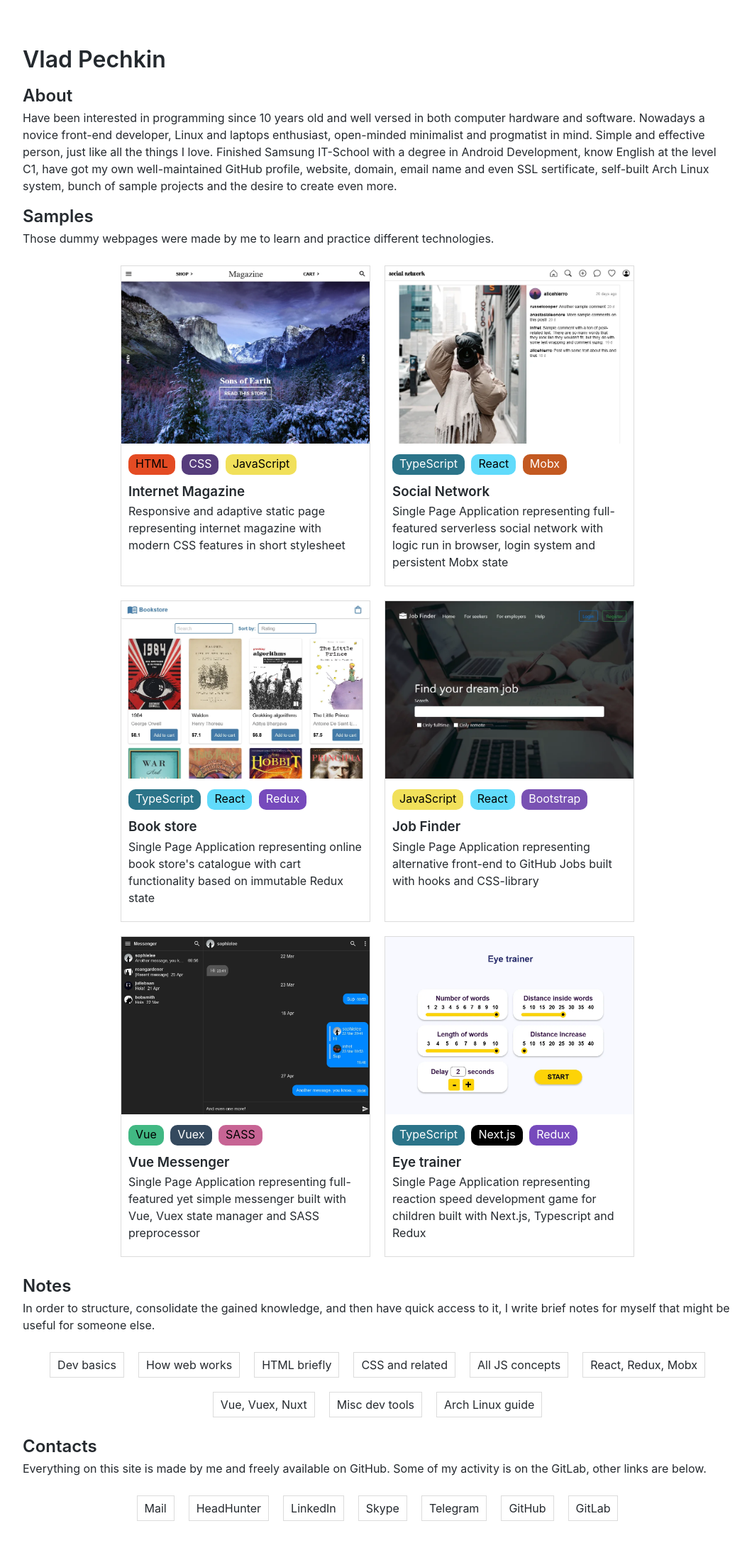
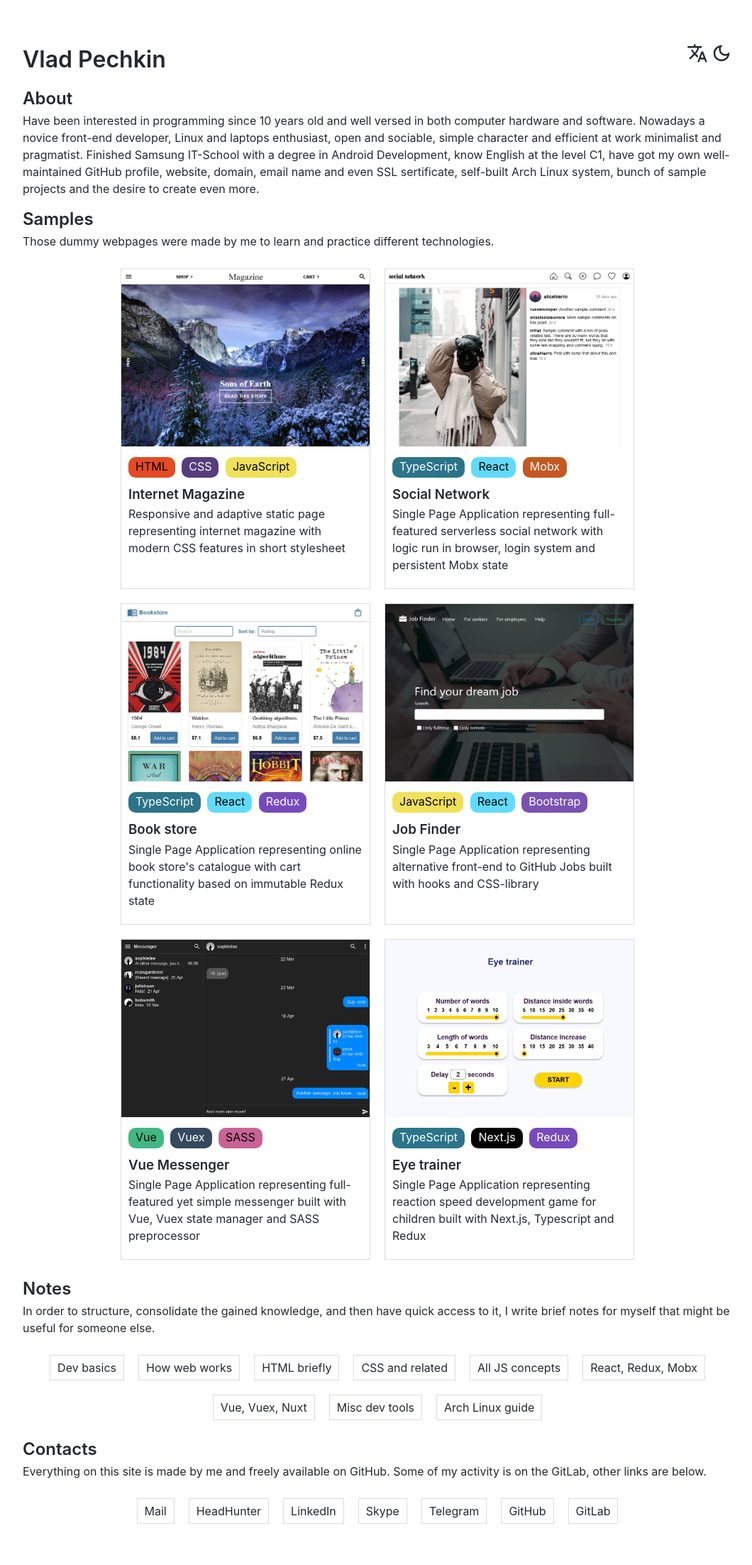
Before and after one commit to pechkn/pechkn.github.io, a Jekyll site: the page index.html, which Jekyll copies as it is, in a window 1280 px wide. Shown: the whole page at 71% size, without its empty margins (108-1168 px from the left). Built offline with Jekyll 4.4.1, drawn with Linux system fonts in a browser that asks for light colours.

Commit message:
Add theme, language toggles and favicons

```diff
--- a/index.html
+++ b/index.html
@@ -4,32 +4,71 @@
     <meta charset="UTF-8" />
     <meta name="viewport" content="width=device-width, initial-scale=1.0" />
     <link rel="stylesheet" href="style.css" />
+    <link rel="apple-touch-icon" sizes="180x180" href="/res/apple-touch-icon.png" />
+    <link rel="icon" type="image/png" sizes="32x32" href="/res/favicon-32x32.png" />
+    <link rel="icon" type="image/png" sizes="16x16" href="/res/favicon-16x16.png" />
+    <link rel="manifest" href="/res/site.webmanifest" />
     <title lang="en">Vlad Pechkin</title>
     <title lang="ru">Владислав Печкин</title>
   </head>
   <body>
-    <h1 lang="en">Vlad Pechkin</h1>
-    <h1 lang="ru">Владислав Печкин</h1>
+    <header>
+      <h1 lang="en">Vlad Pechkin</h1>
+      <h1 lang="ru">Владислав Печкин</h1>
+      <div>
+        <button onClick="toggleLang()">
+          <svg
+            xmlns="http://www.w3.org/2000/svg"
+            height="30px"
+            viewBox="0 0 24 24"
+            width="30px"
+            fill="var(--fg-color)"
+            aria-label="Change site language"
+          >
+            <path d="M0 0h24v24H0V0z" fill="none" />
+            <path
+              d="M12.87 15.07l-2.54-2.51.03-.03c1.74-1.94 2.98-4.17 3.71-6.53H17V4h-7V2H8v2H1v1.99h11.17C11.5 7.92 10.44 9.75 9 11.35 8.07 10.32 7.3 9.19 6.69 8h-2c.73 1.63 1.73 3.17 2.98 4.56l-5.09 5.02L4 19l5-5 3.11 3.11.76-2.04zM18.5 10h-2L12 22h2l1.12-3h4.75L21 22h2l-4.5-12zm-2.62 7l1.62-4.33L19.12 17h-3.24z"
+            />
+          </svg>
+        </button>
+        <button onClick="toggleTheme()">
+          <svg
+            xmlns="http://www.w3.org/2000/svg"
+            enable-background="new 0 0 24 24"
+            height="30px"
+            viewBox="0 0 24 24"
+            width="30px"
+            fill="var(--fg-color)"
+            aria-label="Change site theme"
+          >
+            <rect fill="none" height="24" width="24" />
+            <path
+              d="M9.37,5.51C9.19,6.15,9.1,6.82,9.1,7.5c0,4.08,3.32,7.4,7.4,7.4c0.68,0,1.35-0.09,1.99-0.27C17.45,17.19,14.93,19,12,19 c-3.86,0-7-3.14-7-7C5,9.07,6.81,6.55,9.37,5.51z M12,3c-4.97,0-9,4.03-9,9s4.03,9,9,9s9-4.03,9-9c0-0.46-0.04-0.92-0.1-1.36 c-0.98,1.37-2.58,2.26-4.4,2.26c-2.98,0-5.4-2.42-5.4-5.4c0-1.81,0.89-3.42,2.26-4.4C12.92,3.04,12.46,3,12,3L12,3z"
+            />
+          </svg>
+        </button>
+      </div>
+    </header>
     <section id="about">
       <h2 lang="en">About</h2>
       <h2 lang="ru">Обо мне</h2>
       <p lang="en">
         Have been interested in programming since 10 years old and well versed in both computer
         hardware and software. Nowadays a novice front-end developer, Linux and laptops enthusiast,
-        open-minded minimalist and progmatist in mind. Simple and effective person, just like all
-        the things I love. Finished Samsung IT-School with a degree in Android Development, know
-        English at the level C1, have got my own well-maintained GitHub profile, website, domain,
-        email name and even SSL sertificate, self-built Arch Linux system, bunch of sample projects
-        and the desire to create even more.
+        open and sociable, simple character and efficient at work minimalist and pragmatist.
+        Finished Samsung IT-School with a degree in Android Development, know English at the level
+        C1, have got my own well-maintained GitHub profile, website, domain, email name and even SSL
+        sertificate, self-built Arch Linux system, bunch of sample projects and the desire to create
+        even more.
       </p>
       <p lang="ru">
         Интересуюсь программированием лет с десяти, хорошо разбираюсь как в hardware, так и в
-        software. Активный пользователь Linux OS, front-end разработчик, открытый и общительный
-        минималист и прагматик. Такой же простой и эффективный человек, как и всё то, что я люблю.
-        Окончил IT-Академию Samsung по специальности Android-разработка, владею английским
-        практически в совершенстве, имею хорошо поддерживаемый профиль GitHub, сайт, домен, почтовый
-        домен и даже SSL сертификат, собственную сборку Arch Linux, множество примеров проектов и
-        желание создавать еще больше.
+        software. Активный пользователь Linux OS, front-end разработчик, открытый и общительный,
+        простой характером и эффективный в работе минималист и прагматик. Окончил IT-Академию
+        Samsung по специальности Android-разработка, владею английским практически в совершенстве,
+        имею хорошо поддерживаемый профиль GitHub, сайт, домен, почтовый домен и даже SSL
+        сертификат, собственную сборку Arch Linux, множество примеров проектов и желание создавать
+        еще больше.
       </p>
     </section>
     <section id="work">
@@ -201,4 +240,17 @@
 </html>
 <script>
   document.documentElement.lang = navigator.language
+  if (window.matchMedia('(prefers-color-scheme: dark)').matches) {
+    document.documentElement.setAttribute('data-theme', 'dark')
+  }
+  function toggleLang() {
+    if (document.documentElement.lang === 'ru-RU') {
+      document.documentElement.lang = 'en'
+    } else document.documentElement.lang = 'ru-RU'
+  }
+  function toggleTheme() {
+    if (document.documentElement.getAttribute('data-theme') === 'dark') {
+      document.documentElement.setAttribute('data-theme', 'light')
+    } else document.documentElement.setAttribute('data-theme', 'dark')
+  }
 </script>
--- a/style.css
+++ b/style.css
@@ -7,10 +7,17 @@ html[lang='ru-RU'] [lang='ru'] {
   display: block;
 }
 
-:root {
+:root,
+[data-theme='light'] {
   --fg-color: #24292e;
   --border-color: gainsboro;
   --bg-color: white;
+}
+
+[data-theme='dark'] {
+  --fg-color: #ddd;
+  --border-color: #555;
+  --bg-color: #222;
 }
 
 @media (prefers-color-scheme: dark) {
@@ -18,6 +25,11 @@ html[lang='ru-RU'] [lang='ru'] {
     --fg-color: #ddd;
     --border-color: #555;
     --bg-color: #222;
+  }
+  [data-theme='light'] {
+    --fg-color: #24292e;
+    --border-color: gainsboro;
+    --bg-color: white;
   }
 }
 
@@ -39,7 +51,9 @@ html[lang='ru-RU'] [lang='ru'] {
   line-height: 1.5;
   border: none;
   outline: none;
-  background-color: none;
+  background-color: transparent;
+  transition: background 1s;
+  transition: all 1s linear;
 }
 
 body {
@@ -64,6 +78,16 @@ h4 {
 p {
   margin-top: 0;
   margin-bottom: 16px;
+}
+
+button {
+  cursor: pointer;
+}
+
+header {
+  display: flex;
+  align-items: center;
+  justify-content: space-between;
 }
 
 .container {
```
Also changed, not shown: other parts of index.html (+2 -2 lines), res/android-chrome-192x192.png (added), res/android-chrome-512x512.png (added), res/apple-touch-icon.png (added), res/favicon-16x16.png (added), res/favicon-32x32.png (added), res/favicon.ico (added), res/site.webmanifest (added).
